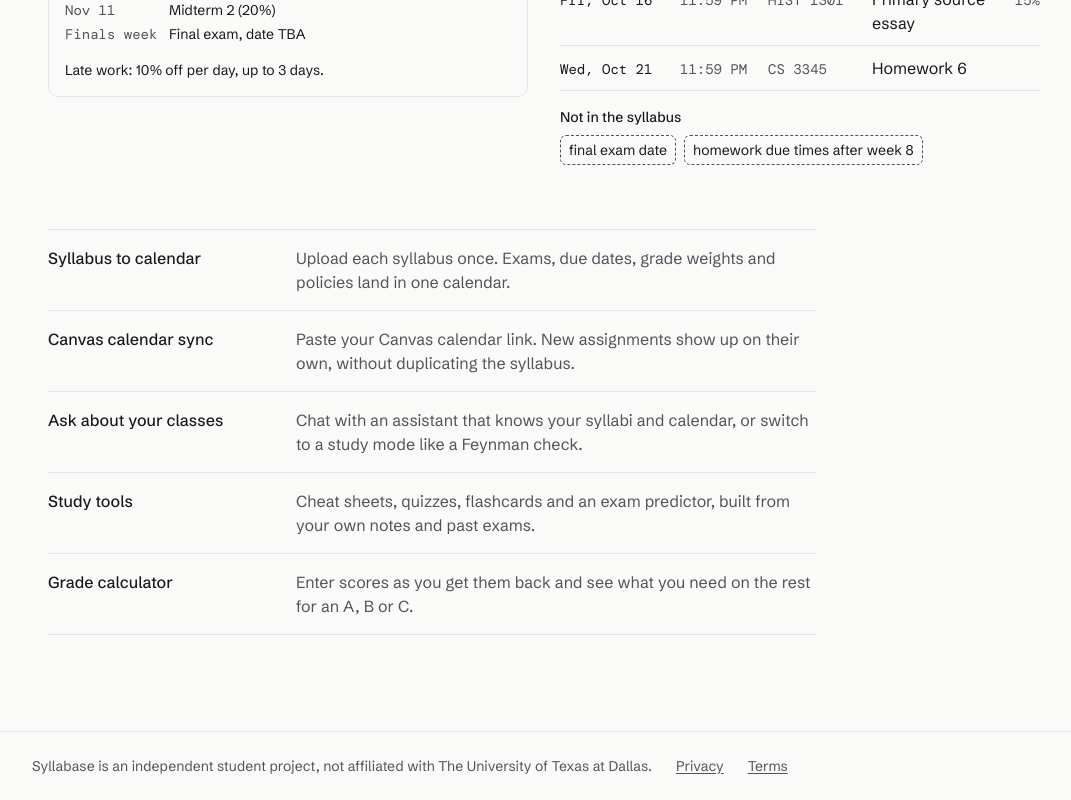
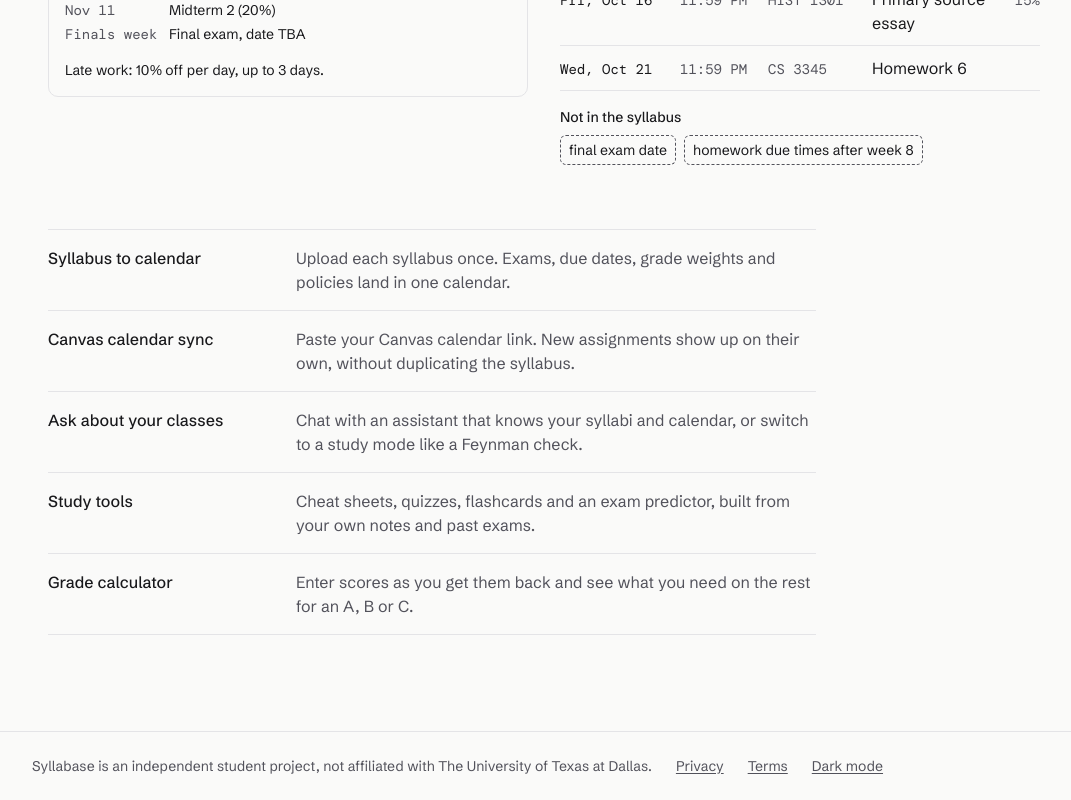
Before and after one commit to roscoe02/Syllabase, a Next.js app: page / in a window 1280 px wide. Shown: the part 703-1503 px from the top of the page, without its empty margins (96-1167 px from the left). Built offline with nearby package versions, Linux system fonts and the light colour scheme.

Commit message:
Light and dark mode switch in the top menu and footer
The choice is saved in the browser and applied before the page paints; until a student picks one, the theme
follows the device setting

```diff
--- a/src/app/(app)/layout.tsx
+++ b/src/app/(app)/layout.tsx
@@ -1,5 +1,6 @@
 import Link from "next/link";
 import { signOut } from "./actions";
+import { ThemeToggle } from "@/components/theme-toggle";
 import { NavLinks } from "./nav-link";
 
 const NAV = [
@@ -21,6 +22,7 @@ export default function AppLayout({ children }: LayoutProps<"/">) {
             Syllabase
           </Link>
           <NavLinks items={NAV} />
+          <ThemeToggle className="text-ink-muted hover:text-ink" />
           <form action={signOut}>
             <button type="submit" className="text-ink-muted hover:text-ink">
               Sign out
--- a/src/app/globals.css
+++ b/src/app/globals.css
@@ -13,8 +13,9 @@
   color-scheme: light; /* native controls (date/time pickers, selects) match the theme */
 }
 
+/* Dark follows the device unless the student picked a theme (data-theme on <html>, set by the theme toggle). */
 @media (prefers-color-scheme: dark) {
-  :root {
+  :root:not([data-theme="light"]) {
     --paper: #111114;
     --surface: #18181c;
     --ink: #f4f4f5;
@@ -25,6 +26,18 @@
     --accent-soft: #1b2238;
     color-scheme: dark;
   }
+}
+
+:root[data-theme="dark"] {
+  --paper: #111114;
+  --surface: #18181c;
+  --ink: #f4f4f5;
+  --ink-muted: #a1a1aa; /* 7.8:1 on paper */
+  --rule: #2a2a30;
+  --accent: #8da2f5; /* 7.3:1 on paper */
+  --accent-ink: #111114;
+  --accent-soft: #1b2238;
+  color-scheme: dark;
 }
 
 @theme inline {
--- a/src/app/layout.tsx
+++ b/src/app/layout.tsx
@@ -1,6 +1,7 @@
 import type { Metadata } from "next";
 import { DM_Mono, Schibsted_Grotesk } from "next/font/google";
 import Link from "next/link";
+import { ThemeToggle } from "@/components/theme-toggle";
 import "./globals.css";
 
 const ui = Schibsted_Grotesk({
@@ -21,9 +22,16 @@ export const metadata: Metadata = {
   description: "Upload your syllabi. Get one calendar, every grade weight, and a study assistant that knows your classes.",
 };
 
+const THEME_SCRIPT = `try{var t=localStorage.getItem("theme");if(t==="light"||t==="dark")document.documentElement.dataset.theme=t}catch(e){}`;
+
 export default function RootLayout({ children }: LayoutProps<"/">) {
   return (
-    <html lang="en" className={`${ui.variable} ${data.variable} h-full antialiased`}>
+    // suppressHydrationWarning: the script below may set data-theme before React hydrates.
+    <html lang="en" className={`${ui.variable} ${data.variable} h-full antialiased`} suppressHydrationWarning>
+      <head>
+        {/* Applies a saved light/dark choice before the first paint, so the page doesn't flash the other theme. */}
+        <script>{THEME_SCRIPT}</script>
+      </head>
       <body className="flex min-h-full flex-col bg-paper font-sans text-ink">
         {children}
         <footer className="mt-auto border-t border-rule px-4 py-6 text-sm text-ink-muted">
@@ -31,6 +39,7 @@ export default function RootLayout({ children }: LayoutProps<"/">) {
             <span>Syllabase is an independent student project, not affiliated with The University of Texas at Dallas.</span>
             <Link href="/privacy" className="underline underline-offset-2">Privacy</Link>
             <Link href="/terms" className="underline underline-offset-2">Terms</Link>
+            <ThemeToggle className="underline underline-offset-2" />
           </div>
         </footer>
       </body>
--- /dev/null
+++ b/src/components/theme-toggle.tsx
@@ -0,0 +1,46 @@
+"use client";
+
+import { useSyncExternalStore } from "react";
+
+/**
+ * Switches between light and dark. The choice is saved in this browser and applied before the page paints
+ * (see the script in the root layout); until the student picks one, the theme follows the device.
+ */
+
+const media = () => window.matchMedia("(prefers-color-scheme: dark)");
+const isDark = () => {
+  const picked = document.documentElement.dataset.theme;
+  return picked ? picked === "dark" : media().matches;
+};
+
+function subscribe(onChange: () => void) {
+  const m = media();
+  m.addEventListener("change", onChange);
+  window.addEventListener("themechange", onChange);
+  return () => {
+    m.removeEventListener("change", onChange);
+    window.removeEventListener("themechange", onChange);
+  };
+}
+
+export function ThemeToggle({ className = "" }: { className?: string }) {
+  // null on the server: the label appears once the browser knows the theme.
+  const dark = useSyncExternalStore(subscribe, isDark, () => null);
+
+  function toggle() {
+    const next = isDark() ? "light" : "dark";
+    document.documentElement.dataset.theme = next;
+    try {
+      localStorage.setItem("theme", next);
+    } catch {
+      // Private mode or blocked storage: the switch still applies to this page.
+    }
+    window.dispatchEvent(new Event("themechange"));
+  }
+
+  return (
+    <button type="button" onClick={toggle} className={`${className} ${dark === null ? "invisible" : ""}`}>
+      {dark ? "Light mode" : "Dark mode"}
+    </button>
+  );
+}
```
